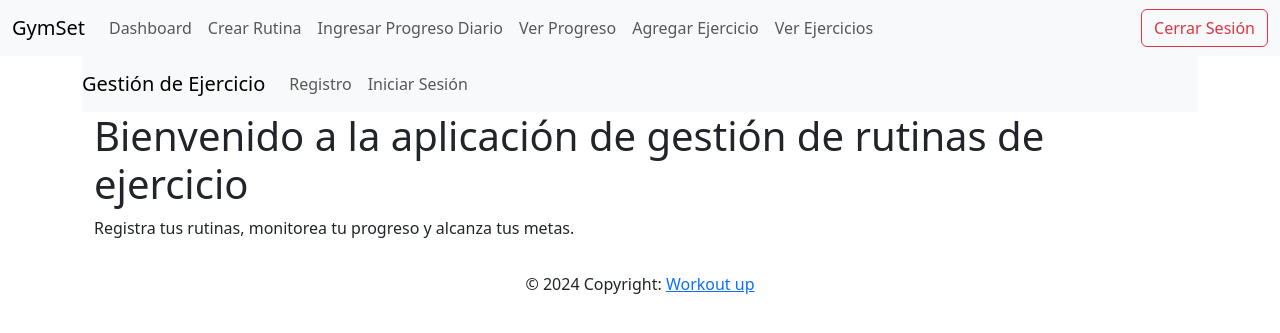
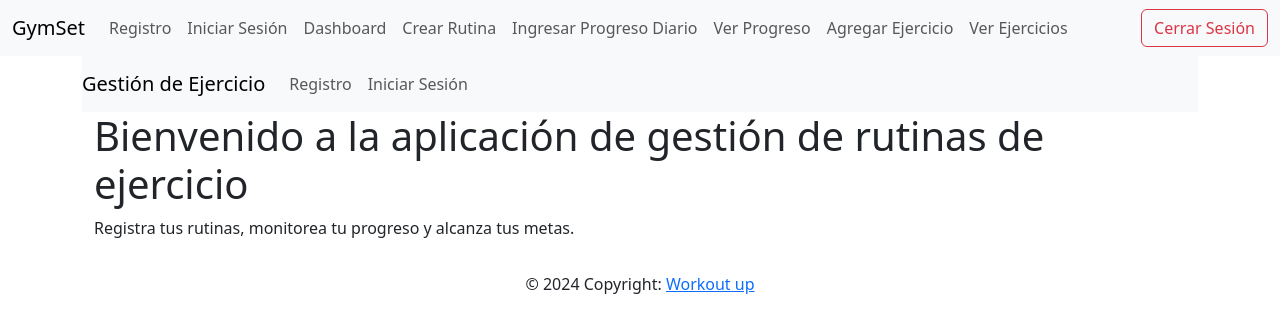
Before and after one commit to jhon-ran/gymset, a PHP site: page /xpert/ in a window 1280 px wide. Shown: the top 333 px of the page. Run offline with PHP 8.4, Linux system fonts and the light colour scheme; some libraries are stand-ins or nearby versions.

Commit message:
add login and register to navbar

```diff
--- a/includes/header.php
+++ b/includes/header.php
@@ -58,10 +58,15 @@ $url_base = "/gymset/views/";
                         aria-controls="navbarNav" aria-expanded="false" aria-label="Toggle navigation">
                         <span class="navbar-toggler-icon"></span>
                     </button>
-
                     <!-- Contenido de la barra de navegación -->
                     <div class="collapse navbar-collapse" id="navbarNav">
                         <ul class="navbar-nav me-auto mb-2 mb-lg-0">
+                            <li class="nav-item">
+                                <a class="nav-link" href="<?php echo $url_base; ?>register.php">Registro</a>
+                            </li>
+                            <li class="nav-item">
+                                <a class="nav-link" href="<?php echo $url_base; ?>login.php">Iniciar Sesión</a>
+                            </li>
                             <li class="nav-item">
                                 <a class="nav-link" href="<?php echo $url_base; ?>dashboard.php">Dashboard</a>
                             </li>
```
